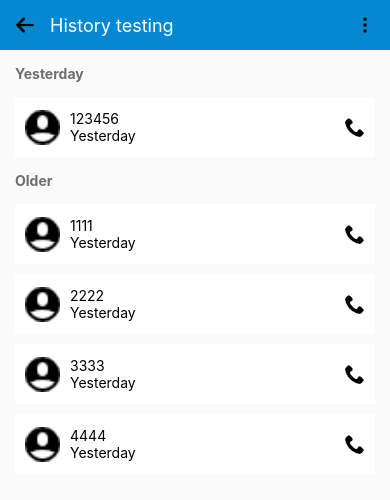
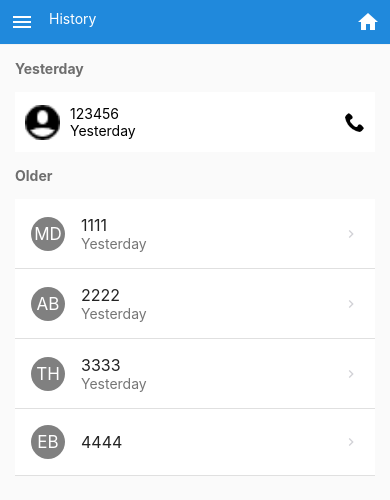
Before and after one commit to bunthondev/react-native-sample, a React Native app: screen / in a window 390 px wide. Shown: the top 500 px of the page. Built offline with nearby package versions, Linux system fonts and the light colour scheme.

Commit message:
Add template

```diff
--- a/App.js
+++ b/App.js
@@ -1,17 +1,20 @@
 import React from 'react';
 import { View, SafeAreaView, StyleSheet } from 'react-native';
+import { SafeAreaProvider } from 'react-native-safe-area-context';
 
 import Body from './Components/Body';
-import { Header } from './Components/Header';
+import { HeaderComponent } from './Components/Header';
 
 const App = () => {
   return (
-    <SafeAreaView>
-      <View style={styles.container}>
-        <Header />
-        <Body />
-      </View>
-    </SafeAreaView>
+    <SafeAreaProvider>
+      <SafeAreaView>
+        <View style={styles.container}>
+          <HeaderComponent />
+          <Body />
+        </View>
+      </SafeAreaView>
+    </SafeAreaProvider>
   );
 };
 
--- a/Components/Body.js
+++ b/Components/Body.js
@@ -1,26 +1,30 @@
 import React, { Component } from 'react';
-import { View, Text, StyleSheet } from 'react-native';
+import { View, Text } from 'react-native';
+import { ListItem, Avatar } from 'react-native-elements';
+
 import ContactItem from './ContactItem';
-import Spacing from './Spacing';
 import Label from './Label';
 import { styles } from './Styles';
 
 const data = [
   {
     number: '1111',
-    date: 'Yesterday'
+    date: 'Yesterday',
+    name: 'MD'
   },
   {
     number: '2222',
-    date: 'Yesterday'
+    date: 'Yesterday',
+    name: 'AB'
   },
   {
     number: '3333',
-    date: 'Yesterday'
+    date: 'Yesterday',
+    name: 'TH'
   },
   {
     number: '4444',
-    date: 'Yesterday'
+    name: 'EB'
   }
 ];
 class Body extends Component {
@@ -49,23 +53,27 @@ class Body extends Component {
   };
 
   render() {
-    const { increment, numberPressed } = this.state;
+    const { numberPressed } = this.state;
 
     return (
       <View style={styles.container}>
         <Label title="Yesterday" />
         <ContactItem onPress={this.handleIncrement} />
         <Label title="Older" />
-        {data.map(item => {
+        {data.map((item, index) => {
           return (
-            <>
-              <ContactItem
-                number={item.number}
-                date={item.date}
-                onPress={this.handleItemPress}
+            <ListItem key={index} bottomDivider>
+              <Avatar
+                rounded
+                title={item.name}
+                containerStyle={styles.avatar}
               />
-              <Spacing />
-            </>
+              <ListItem.Content>
+                <ListItem.Title>{item.number}</ListItem.Title>
+                <ListItem.Subtitle>{item.date}</ListItem.Subtitle>
+              </ListItem.Content>
+              <ListItem.Chevron />
+            </ListItem>
           );
         })}
         {numberPressed !== null && (
--- a/Components/Header.js
+++ b/Components/Header.js
@@ -1,61 +1,19 @@
 import React from 'react';
-import {
-  View,
-  Image,
-  Text,
-  StyleSheet,
-  TouchableOpacity,
-  TouchableHighlight
-} from 'react-native';
+import { Header } from 'react-native-elements';
 
 const handleBackPress = () => {
   console.log('press back from function');
 };
 
-const Header = () => {
+const HeaderComponent = () => {
   return (
-    <View style={styles.headerContainer}>
-      <View style={styles.headerLeftContainer}>
-        <TouchableHighlight onPress={handleBackPress}>
-          <Image
-            style={styles.image}
-            source={require('../Assets/arrow-left2.png')}
-          />
-        </TouchableHighlight>
-        <Text style={styles.title}>History testing</Text>
-      </View>
-      <TouchableOpacity onPress={() => console.log('press more')}>
-        <Image
-          style={styles.image}
-          source={require('../Assets/more-vertical.png')}
-        />
-      </TouchableOpacity>
-    </View>
+    <Header
+      placement="left"
+      leftComponent={{ icon: 'menu', color: '#fff' }}
+      centerComponent={{ text: 'History', style: { color: '#fff' } }}
+      rightComponent={{ icon: 'home', color: '#fff' }}
+    />
   );
 };
 
-const styles = StyleSheet.create({
-  headerContainer: {
-    width: '100%',
-    height: 50,
-    alignItems: 'center',
-    backgroundColor: '#0388D1',
-    flexDirection: 'row',
-    justifyContent: 'space-between',
-    paddingHorizontal: 15
-  },
-  headerLeftContainer: {
-    flexDirection: 'row'
-  },
-  title: {
-    color: '#fff',
-    fontSize: 18,
-    marginLeft: 15
-  },
-  image: {
-    width: 20,
-    height: 20
-  }
-});
-
-export { Header };
+export { HeaderComponent };
--- a/Components/Styles.js
+++ b/Components/Styles.js
@@ -14,14 +14,6 @@ export const styles = StyleSheet.create({
   },
   labelContainer: {
     paddingVertical: 15
-  },
-  avatar: {
-    width: 35,
-    height: 35
-  },
-  spacing: {
-    height: 10,
-    width: '100%'
   },
   phone: {
     width: 20,
@@ -42,5 +34,8 @@ export const styles = StyleSheet.create({
   label: {
     color: '#6E6E6E',
     fontWeight: 'bold'
+  },
+  avatar: {
+    backgroundColor: 'gray'
   }
 });
--- a/package.json
+++ b/package.json
@@ -11,7 +11,10 @@
   },
   "dependencies": {
     "react": "17.0.1",
-    "react-native": "0.64.1"
+    "react-native": "0.64.1",
+    "react-native-elements": "^3.4.1",
+    "react-native-safe-area-context": "^3.2.0",
+    "react-native-vector-icons": "^8.1.0"
   },
   "devDependencies": {
     "@babel/core": "^7.12.9",
```
Also changed, not shown: 22 other files (tests, documents, lock files or other folders).
